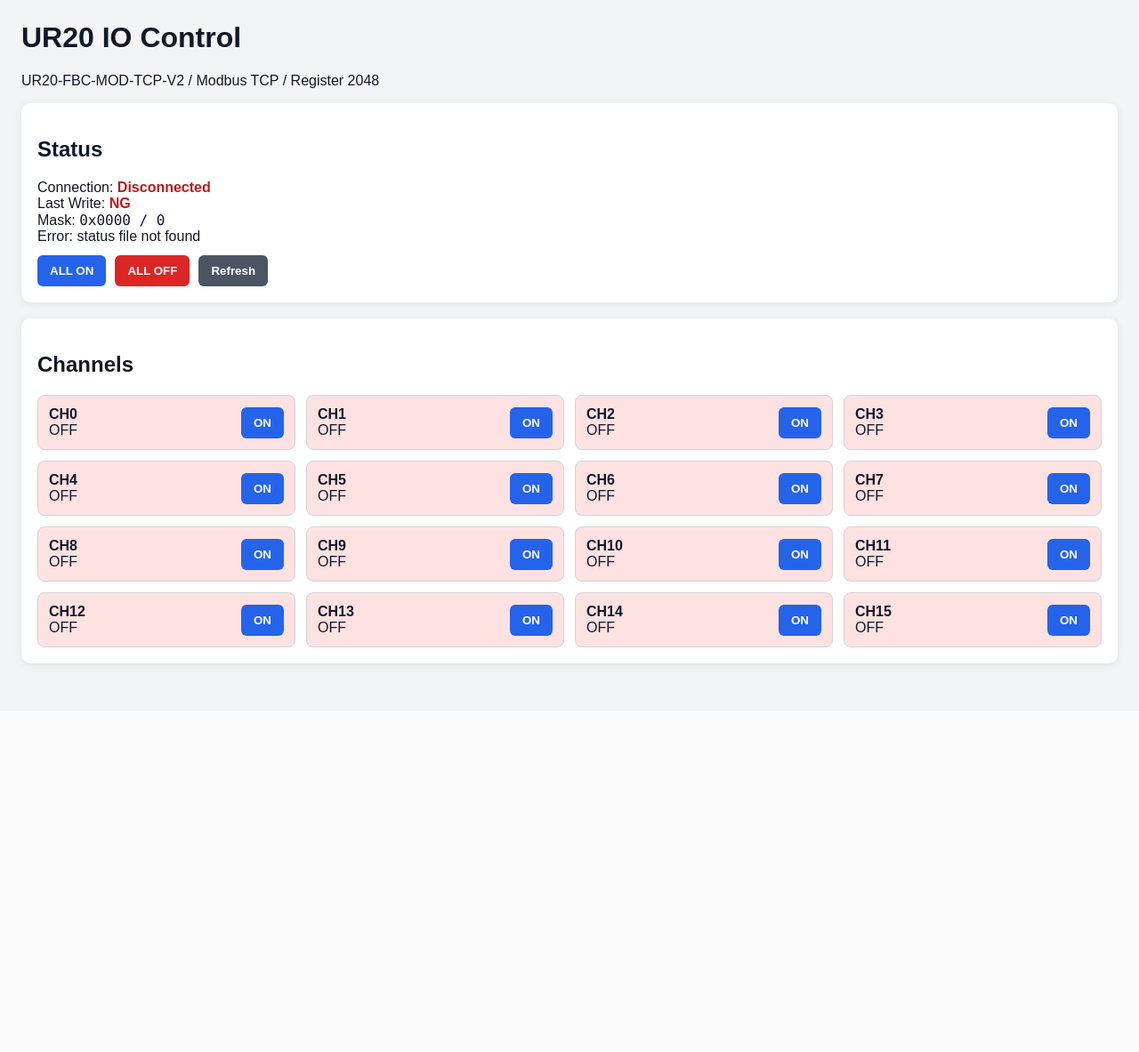
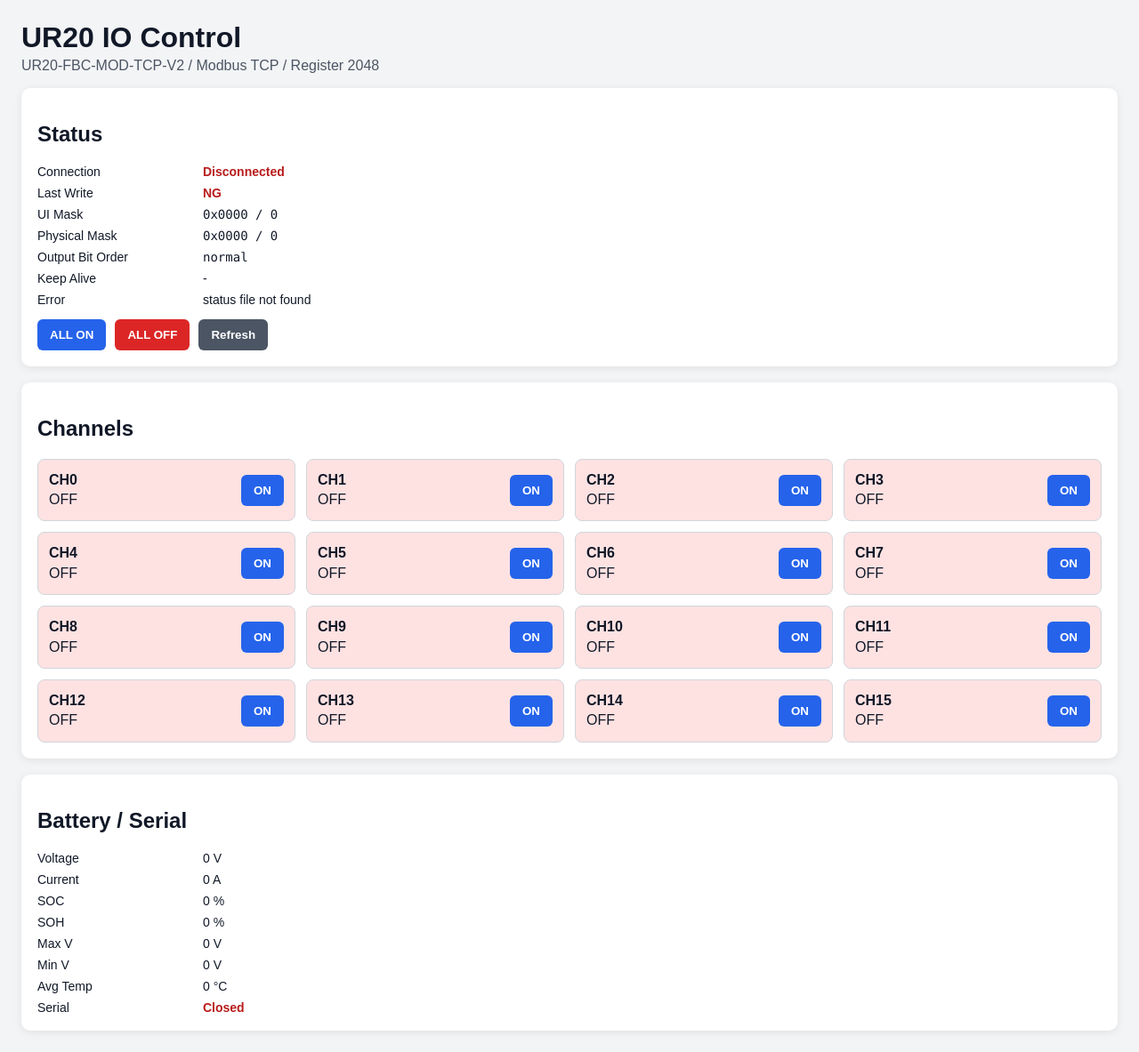
Before and after one commit to chigkirta-oss/IOT-GW30_UR20_IO_Control, a Flask app: page / in a window 1280 px wide. Shown: the whole page at 89% size. Before the commit the page ends 751 px from the top, so only its background shows below. Run offline with Flask 3, Linux system fonts and the light colour scheme; parts of the project's set-up code (start-up, migrations or seed data) failed here and were passed over.

Commit message:
Update index.html

```diff
--- a/ui_app/templates/index.html
+++ b/ui_app/templates/index.html
@@ -13,12 +13,29 @@ background: #f3f4f6;
       color: #111827;
     }
 
+    h1 {
+      margin-bottom: 4px;
+    }
+
+    p {
+      margin-top: 0;
+      color: #4b5563;
+    }
+
     .panel {
       background: white;
       border-radius: 10px;
       padding: 18px;
       margin-bottom: 18px;
       box-shadow: 0 2px 10px rgba(0,0,0,0.08);
+    }
+
+    .status-grid {
+      display: grid;
+      grid-template-columns: 170px 1fr;
+      gap: 8px 16px;
+      align-items: center;
+      font-size: 14px;
     }
 
     .channels {
@@ -42,6 +59,10 @@ background: #dcfce7;
       border-color: #16a34a;
     }
 
+    .channel-label {
+      line-height: 1.4;
+    }
+
     button {
       cursor: pointer;
       padding: 10px 14px;
@@ -50,6 +71,10 @@ border-radius: 6px;
       color: white;
       background: #2563eb;
       font-weight: bold;
+    }
+
+    button:hover {
+      opacity: 0.9;
     }
 
     button.danger {
@@ -64,7 +89,7 @@ background: #4b5563;
       display: flex;
       gap: 10px;
       flex-wrap: wrap;
-margin-top: 12px;
+      margin-top: 14px;
     }
 
     .ok {
@@ -77,8 +102,28 @@ color: #b91c1c;
       font-weight: bold;
     }
 
+    .warn {
+      color: #b45309;
+      font-weight: bold;
+    }
+
     .mono {
       font-family: Consolas, monospace;
+    }
+
+    .small {
+      font-size: 13px;
+      color: #6b7280;
+    }
+
+    @media (max-width: 800px) {
+      .channels {
+        grid-template-columns: repeat(2, minmax(120px, 1fr));
+      }
+
+      .status-grid {
+        grid-template-columns: 1fr;
+      }
     }
   </style>
 </head>
@@ -89,10 +134,29 @@ font-family: Consolas, monospace;
 
   <div class="panel">
     <h2>Status</h2>
-<div>Connection: <span id="connection">-</span></div>
-<div>Last Write: <span id="lastWrite">-</span></div>
-<div>Mask: <span id="mask" class="mono">-</span></div>
-<div>Error: <span id="error">-</span></div>
+
+    <div class="status-grid">
+      <div>Connection</div>
+      <div id="connection">-</div>
+
+      <div>Last Write</div>
+      <div id="lastWrite">-</div>
+
+      <div>UI Mask</div>
+      <div id="mask" class="mono">-</div>
+
+      <div>Physical Mask</div>
+      <div id="physicalMask" class="mono">-</div>
+
+      <div>Output Bit Order</div>
+      <div id="bitOrder" class="mono">-</div>
+
+      <div>Keep Alive</div>
+      <div id="keepalive">-</div>
+
+      <div>Error</div>
+      <div id="error">-</div>
+    </div>
 
     <div class="actions">
       <button onclick="allOn()">ALL ON</button>
@@ -104,6 +168,36 @@ font-family: Consolas, monospace;
   <div class="panel">
     <h2>Channels</h2>
     <div id="channels" class="channels"></div>
+  </div>
+
+  <div class="panel">
+    <h2>Battery / Serial</h2>
+
+    <div class="status-grid">
+      <div>Voltage</div>
+      <div id="voltage">-</div>
+
+      <div>Current</div>
+      <div id="current">-</div>
+
+      <div>SOC</div>
+      <div id="soc">-</div>
+
+      <div>SOH</div>
+      <div id="soh">-</div>
+
+      <div>Max V</div>
+      <div id="maxV">-</div>
+
+      <div>Min V</div>
+      <div id="minV">-</div>
+
+      <div>Avg Temp</div>
+      <div id="avgTemp">-</div>
+
+      <div>Serial</div>
+      <div id="serial">-</div>
+    </div>
   </div>
 
   <script>
@@ -118,7 +212,10 @@ const div = document.createElement("div");
         div.className = "channel" + (outputs[ch] ? " on" : "");
 
         const label = document.createElement("div");
-label.innerHTML = "<strong>CH" + ch + "</strong><br>" + (outputs[ch] ? "ON" : "OFF");
+        label.className = "channel-label";
+        label.innerHTML =
+          "<strong>CH" + ch + "</strong><br>" +
+          (outputs[ch] ? "ON" : "OFF");
 
         const btn = document.createElement("button");
         btn.textContent = outputs[ch] ? "OFF" : "ON";
@@ -159,18 +256,36 @@ await refreshAll();
 
     async function allOn() {
       const data = await postJson("/api/all_on", {});
+
       if (data.status !== "ok") {
         alert("ALL ON failed: " + JSON.stringify(data));
       }
+
       await refreshAll();
     }
 
     async function allOff() {
       const data = await postJson("/api/all_off", {});
+
       if (data.status !== "ok") {
         alert("ALL OFF failed: " + JSON.stringify(data));
       }
+
       await refreshAll();
+    }
+
+    function setText(id, value) {
+      const el = document.getElementById(id);
+      if (el) {
+        el.textContent = value;
+      }
+    }
+
+    function setHtml(id, value) {
+      const el = document.getElementById(id);
+      if (el) {
+        el.innerHTML = value;
+      }
     }
 
     async function refreshAll() {
@@ -184,27 +299,84 @@ outputs = cmd.outputs;
 
         const stRes = await fetch("/api/battery");
         const st = await stRes.json();
+
         const ur20 = st.ur20 || {};
+        const keepalive = st.ur20_keepalive || {};
+        const serial = st.serial || {};
 
-document.getElementById("connection").innerHTML =
-ur20.connected ? '<span class="ok">Connected</span>' : '<span class="ng">Disconnected</span>';
+        setHtml(
+          "connection",
+          ur20.connected
+            ? '<span class="ok">Connected</span>'
+            : '<span class="ng">Disconnected</span>'
+        );
 
-document.getElementById("lastWrite").innerHTML =
-ur20.last_write_ok ? '<span class="ok">OK</span>' : '<span class="ng">NG</span>';
+        setHtml(
+          "lastWrite",
+          ur20.last_write_ok
+            ? '<span class="ok">OK</span>'
+            : '<span class="ng">NG</span>'
+        );
 
-document.getElementById("mask").textContent =
-(ur20.mask_hex || cmd.mask_hex || "0x0000") + " / " + (ur20.mask ?? cmd.mask ?? 0);
+        const uiMaskHex = ur20.mask_hex || cmd.mask_hex || "0x0000";
+        const uiMaskDec = ur20.mask ?? cmd.mask ?? 0;
 
-document.getElementById("error").textContent = ur20.error || "-";
+        setText("mask", uiMaskHex + " / " + uiMaskDec);
+
+        const physicalMaskHex = ur20.physical_mask_hex || "0x0000";
+        const physicalMaskDec = ur20.physical_mask ?? 0;
+
+        setText("physicalMask", physicalMaskHex + " / " + physicalMaskDec);
+
+        setText("bitOrder", ur20.output_bit_order || "-");
+
+        if (keepalive.last_ok === true) {
+          setHtml(
+            "keepalive",
+            '<span class="ok">OK</span>' +
+            ' <span class="small mono">FC' + (keepalive.function_code || 4) +
+            ' addr=' + (keepalive.address ?? "-") +
+            ' value=' + JSON.stringify(keepalive.last_value) +
+            ' time=' + (keepalive.last_time || "-") +
+            '</span>'
+          );
+        } else if (keepalive.enabled) {
+          setHtml(
+            "keepalive",
+            '<span class="warn">NG</span>' +
+            ' <span class="small mono">' + (keepalive.last_error || "-") + '</span>'
+          );
+        } else {
+          setText("keepalive", "-");
+        }
+
+        setText("error", ur20.error || "-");
 
         if (Array.isArray(ur20.outputs)) {
           outputs = ur20.outputs;
         }
 
+        setText("voltage", (st.voltage ?? 0) + " V");
+        setText("current", (st.current ?? 0) + " A");
+        setText("soc", (st.soc ?? 0) + " %");
+        setText("soh", (st.soh ?? 0) + " %");
+        setText("maxV", (st.max_v ?? 0) + " V");
+        setText("minV", (st.min_v ?? 0) + " V");
+        setText("avgTemp", (st.avg_temp ?? 0) + " °C");
+
+        const serialOpened = serial.opened === true;
+        setHtml(
+          "serial",
+          serialOpened
+            ? '<span class="ok">Opened</span> <span class="small mono">' + (serial.port || "") + '</span>'
+            : '<span class="ng">Closed</span> <span class="small mono">' + (serial.last_error || "") + '</span>'
+        );
+
         renderChannels();
 
       } catch (e) {
         console.log(e);
+        setHtml("connection", '<span class="ng">UI API Error</span>');
       }
     }
 
```
Lines whose indentation alone changed are shown as unchanged.
